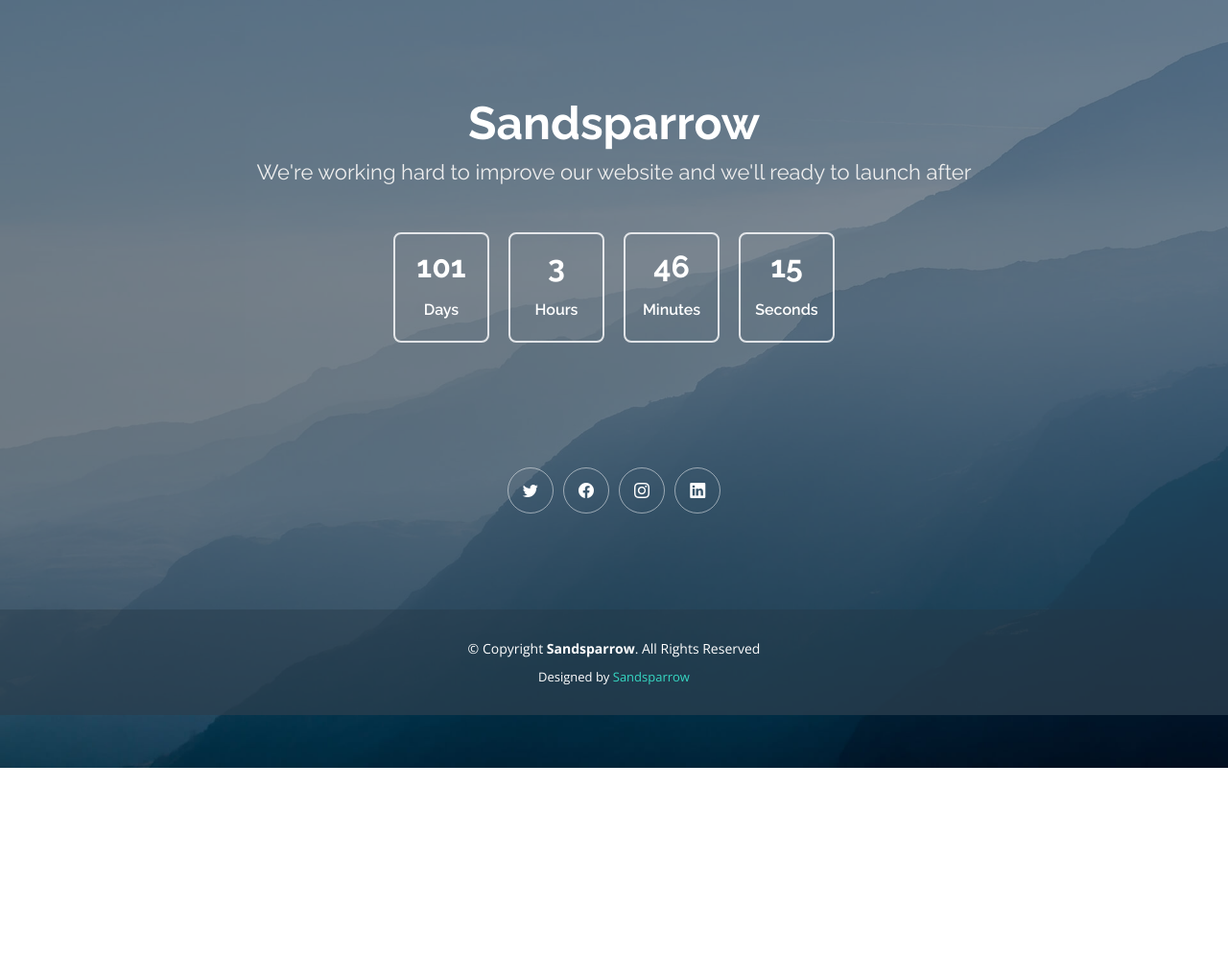
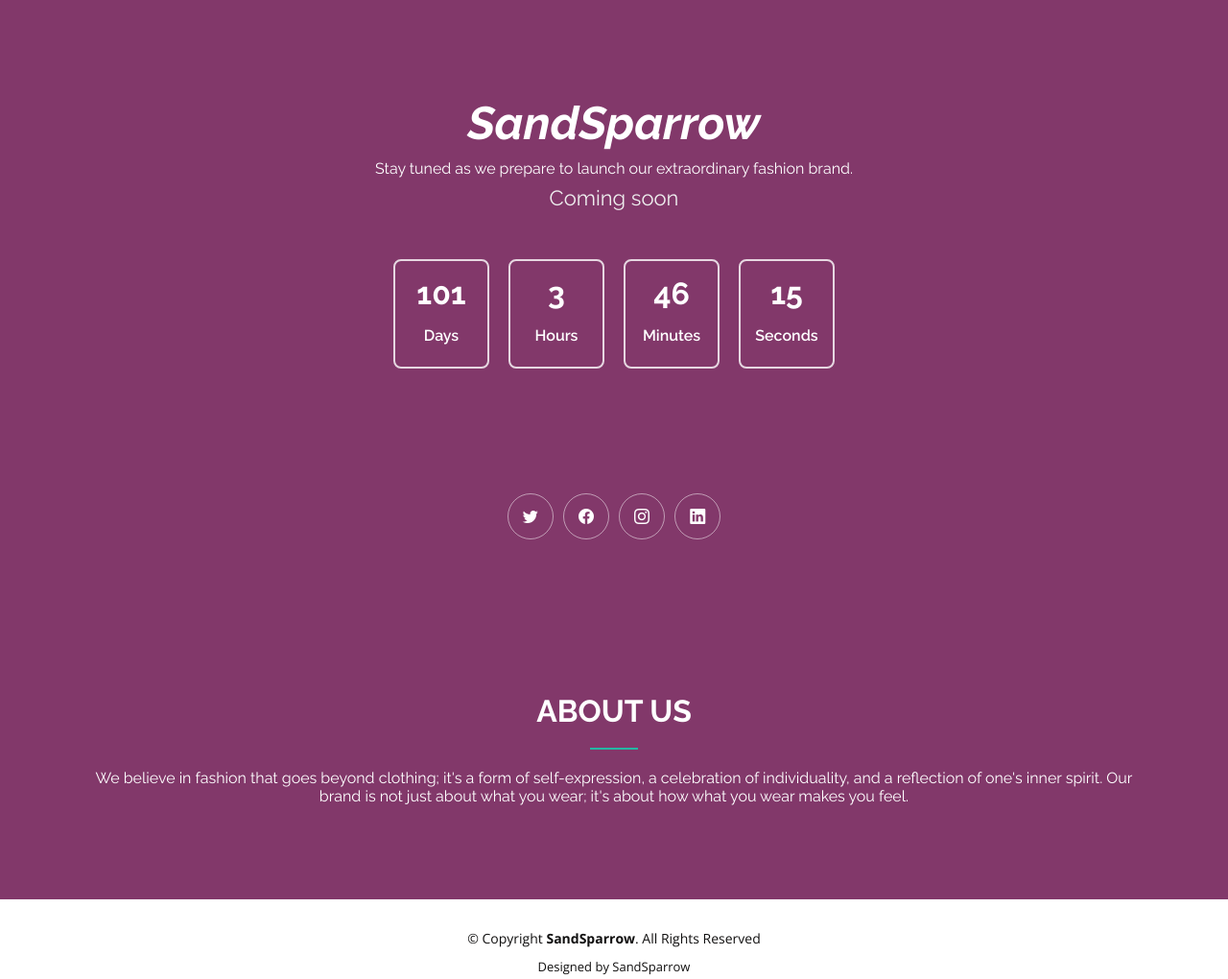
Before and after one commit to muhammedsajal2020/comingsoon, a plain HTML site: page index.html in a window 1280 px wide. Shown: the whole page at 96% size. Before the commit the page ends 800 px from the top, so only its background shows below. Drawn offline with nearby package versions, Linux system fonts and the light colour scheme.

Commit message:
coming soon1

```diff
--- a/assets/css/style.css
+++ b/assets/css/style.css
@@ -12,7 +12,7 @@
 body {
   font-family: "Open Sans", sans-serif;
   color: #fff;
-  background: url("../img/bg.jpg") top center no-repeat;
+  background: url("../img/bg-pink2.jpg") top center no-repeat;
   background-size: cover;
   position: relative;
 }
@@ -771,9 +771,9 @@ section {
 # Footer
 --------------------------------------------------------------*/
 #footer {
-  background: rgba(38, 55, 69, 0.4);
+  background: #fff;
   padding: 30px 0;
-  color: #fff;
+  color: #111010;
   font-size: 14px;
   position: relative;
 }
@@ -786,9 +786,9 @@ section {
   padding-top: 10px;
   text-align: center;
   font-size: 13px;
-  color: #fff;
+  color: #111010;
 }
 
 #footer .credits a {
-  color: #36d8c3;
+  color: #111010;
 }
--- a/index.html
+++ b/index.html
@@ -37,8 +37,12 @@
   <header id="header" class="d-flex align-items-center">
     <div class="container d-flex flex-column align-items-center">
 
-      <h1>Sandsparrow</h1>
-      <h2>We're working hard to improve our website and we'll ready to launch after</h2>
+      <h1> <i>SandSparrow</i></h1>
+      <div class="text-center">
+        <h6>Stay tuned as we prepare to launch our extraordinary fashion brand.</h6>
+      </div>
+
+      <h2>Coming soon</h2>
       <div class="countdown d-flex justify-content-center" data-count="2024/01/01">
         <div>
           <h3>%d</h3>
@@ -75,7 +79,7 @@
       <div class="social-links text-center">
         <a href="#" class="twitter"><i class="bi bi-twitter"></i></a>
         <a href="#" class="facebook"><i class="bi bi-facebook"></i></a>
-        <a href="#" class="instagram"><i class="bi bi-instagram"></i></a>
+        <a href="https://instagram.com/sandsparrow_?igshid=NTc4MTIwNjQ2YQ==" class="instagram"><i class="bi bi-instagram"></i></a>
         <a href="#" class="linkedin"><i class="bi bi-linkedin"></i></a>
       </div>
 
@@ -83,19 +87,17 @@
   </header><!-- End #header -->
 
   <main id="main">
-
     <!-- ======= About Us Section ======= -->
-
-<!--
     <section id="about" class="about">
       <div class="container">
 
         <div class="section-title">
           <h2>About Us</h2>
-          <p>Illo velit quae dolorem voluptate pireda notila set. Corrupti voluptatum tempora iste ratione deleniti corrupti nostrum ut</p>
+          <div class="text-center"><p> <h6>We believe in fashion that goes beyond clothing; it's a form of self-expression, a celebration of individuality, and a reflection of one's inner spirit. Our brand is not just about what you wear; it's about how what you wear makes you feel.</h6></p></div>
+
         </div>
 
-        <div class="row mt-2">
+        <!-- <div class="row mt-2">
           <div class="col-lg-4 col-md-6 icon-box">
             <div class="icon"><i class="bi bi-briefcase"></i></div>
             <h4 class="title"><a href="">Lorem Ipsum</a></h4>
@@ -111,10 +113,10 @@
             <h4 class="title"><a href="">Sed ut perspiciatis</a></h4>
             <p class="description">Duis aute irure dolor in reprehenderit in voluptate velit esse cillum dolore eu fugiat nulla pariatur</p>
           </div>
-        </div>
+        </div> -->
 
       </div>
-    </section> -->
+    </section>
 
     <!-- End About Us Section -->
 
@@ -197,14 +199,14 @@
   <footer id="footer">
     <div class="container">
       <div class="copyright">
-        &copy; Copyright <strong><span>Sandsparrow</span></strong>. All Rights Reserved
+        &copy; Copyright <strong><span>SandSparrow</span></strong>. All Rights Reserved
       </div>
       <div class="credits">
         <!-- All the links in the footer should remain intact. -->
         <!-- You can delete the links only if you purchased the pro version. -->
         <!-- Licensing information: https://bootstrapmade.com/license/ -->
         <!-- Purchase the pro version with working PHP/AJAX contact form: https://bootstrapmade.com/maundy-free-coming-soon-bootstrap-theme/ -->
-        Designed by <a>Sandsparrow</a>
+        Designed by <a>SandSparrow</a>
       </div>
     </div>
   </footer><!-- End #footer -->
```
Also changed, not shown: assets/img/bg-pink2.jpg (added).
